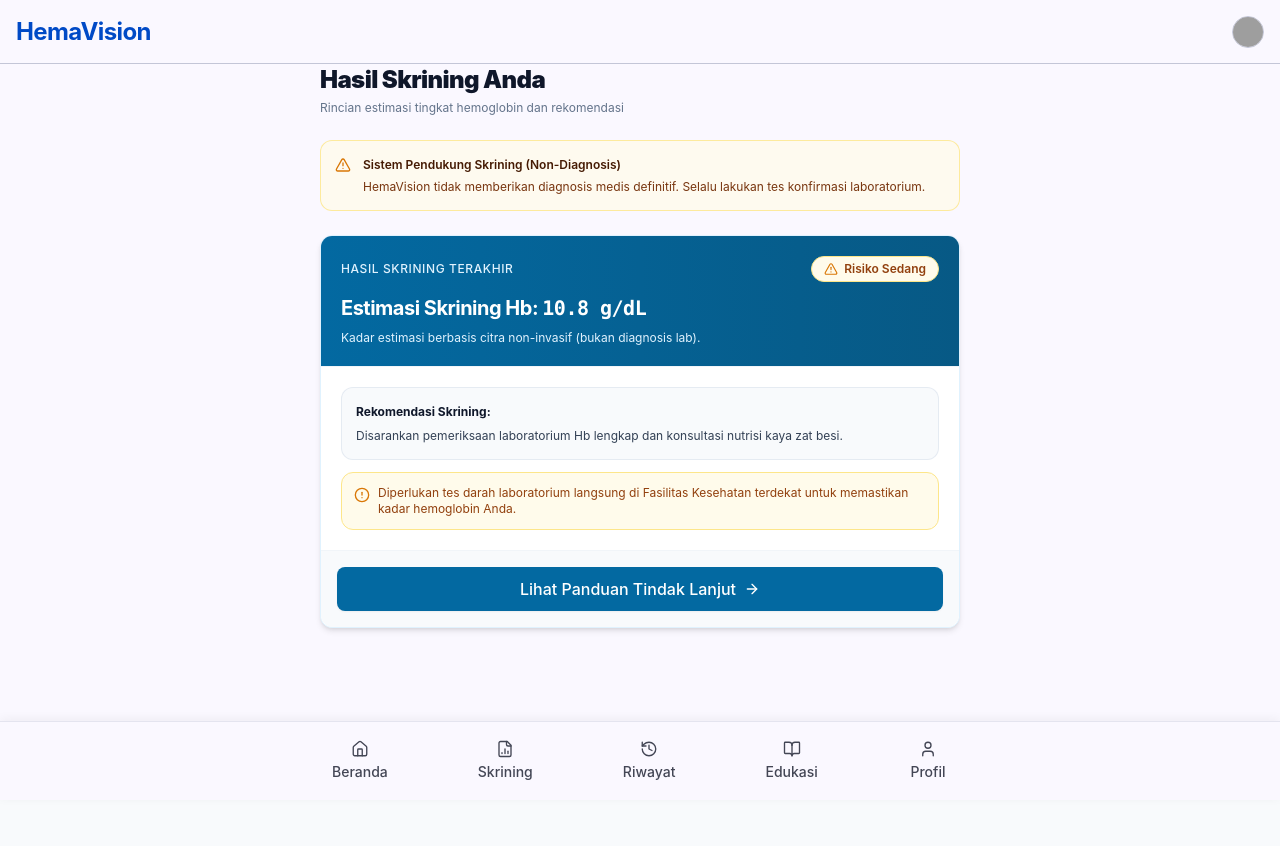
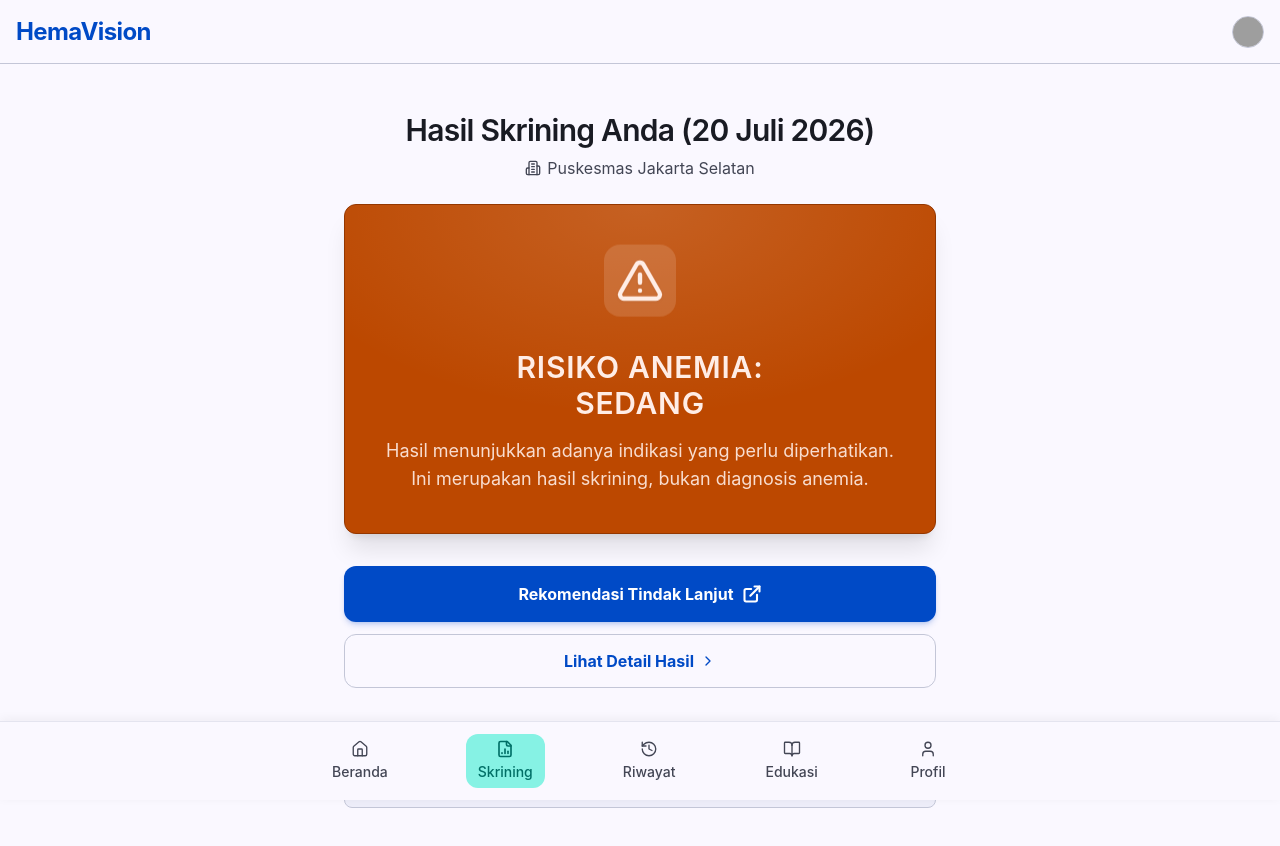
Before and after one commit to Narscode/HemaVision-anemiadetection, a Next.js app in the folder frontend/: page /pasien/hasil in a window 1280 px wide. Shown: the top 846 px of the page. Before the commit the page ends 800 px from the top, so only its background shows below. Built offline with nearby package versions, Linux system fonts and the light colour scheme; grey boxes are pictures that could not be loaded.

Commit message:
feat(pasien): implement Hasil Skrining Overview page with RISIKO ANEMIA: SEDANG warning card and follow-up button

```diff
--- a/frontend/src/app/(patient)/pasien/hasil/page.tsx
+++ b/frontend/src/app/(patient)/pasien/hasil/page.tsx
@@ -1,21 +1,152 @@
-import React from "react";
-import { getLatestResultForPatient } from "@/services/results";
-import { PatientResultCard } from "@/components/patient/PatientResultCard";
-import { MedicalDisclaimer } from "@/components/healthcare/MedicalDisclaimer";
+"use client";
 
-export default async function PatientResultPage() {
-  const result = await getLatestResultForPatient("p-001");
+import React, { useState } from "react";
+import { useRouter } from "next/navigation";
+import {
+  AlertTriangle,
+  Building2,
+  ExternalLink,
+  Info,
+  ChevronRight,
+  ShieldAlert,
+  Activity,
+  FileText,
+} from "lucide-react";
+import { ROUTES } from "@/lib/routes";
+
+export default function PatientScreeningResultOverviewPage() {
+  const router = useRouter();
+  const [showDetailModal, setShowDetailModal] = useState(false);
+
+  const handleFollowUpRecommendation = () => {
+    router.push(ROUTES.PATIENT.TINDAK_LANJUT);
+  };
 
   return (
-    <div className="space-y-6">
-      <div>
-        <h1 className="text-2xl font-black text-slate-900 tracking-tight">Hasil Skrining Anda</h1>
-        <p className="text-xs text-slate-500 mt-1">Rincian estimasi tingkat hemoglobin dan rekomendasi</p>
+    <main className="min-h-screen w-full bg-gradient-to-b from-[#FAF8FF] via-[#FAF8FF] to-[#FAF8FF] font-sans pb-28 flex flex-col items-center justify-start p-4 sm:p-6 select-none overflow-hidden">
+
+      <div className="w-full max-w-[672px] mx-auto py-6 flex flex-col items-center space-y-6 animate-pop-in">
+
+        {/* Header Title & Location */}
+        <div className="text-center space-y-2">
+          <h1 className="text-[#191B23] text-2xl sm:text-3xl font-semibold leading-snug tracking-tight">
+            Hasil Skrining Anda (20 Juli 2026)
+          </h1>
+          <div className="flex items-center justify-center gap-1.5 text-[#434655] text-base font-normal">
+            <Building2 className="w-4 h-4 text-[#434655]" />
+            <span>Puskesmas Jakarta Selatan</span>
+          </div>
+        </div>
+
+        {/* Main Screening Result Hero Card (Terracotta / Amber Warning Theme) */}
+        <div className="w-full bg-[#BC4800] rounded-xl border border-[#943700] p-8 sm:p-10 shadow-xl flex flex-col items-center text-center space-y-4 text-[#FFEDE6] animate-pop-in relative overflow-hidden group">
+
+          {/* Subtle Radial Ambient Glow */}
+          <div className="absolute inset-0 bg-[radial-gradient(ellipse_80%_80%_at_50%_0%,rgba(255,237,230,0.15)_0%,rgba(255,237,230,0)_80%)] pointer-events-none" />
+
+          {/* Animated Warning Icon Badge */}
+          <div className="p-3 bg-[#FFEDE6]/15 rounded-2xl flex items-center justify-center text-[#FFEDE6] backdrop-blur-xs animate-bounce [animation-duration:2.5s]">
+            <AlertTriangle className="w-12 h-12 text-[#FFEDE6] stroke-[2.2] drop-shadow-sm" />
+          </div>
+
+          {/* Result Level Title */}
+          <div className="space-y-1">
+            <h2 className="text-[#FFEDE6] text-2xl sm:text-3xl font-semibold leading-tight tracking-wide uppercase">
+              RISIKO ANEMIA:<br />SEDANG
+            </h2>
+          </div>
+
+          {/* Result Description */}
+          <p className="text-[#FFEDE6]/90 text-base sm:text-lg font-normal leading-relaxed max-w-lg mx-auto">
+            Hasil menunjukkan adanya indikasi yang perlu diperhatikan. Ini merupakan hasil skrining, bukan diagnosis anemia.
+          </p>
+        </div>
+
+        {/* Action Buttons Stack */}
+        <div className="w-full space-y-3 pt-2">
+
+          {/* Button 1: Rekomendasi Tindak Lanjut */}
+          <button
+            type="button"
+            onClick={handleFollowUpRecommendation}
+            className="group w-full py-4 px-6 bg-[#004AC6] hover:bg-[#003DA3] active:scale-[0.99] text-white font-bold text-sm sm:text-base rounded-xl shadow-md shadow-[#004AC6]/20 transition-all cursor-pointer flex items-center justify-center gap-2"
+          >
+            <span>Rekomendasi Tindak Lanjut</span>
+            <ExternalLink className="w-5 h-5 text-white stroke-[2.5] group-hover:translate-x-0.5 group-hover:-translate-y-0.5 transition-transform" />
+          </button>
+
+          {/* Button 2: Lihat Detail Hasil */}
+          <button
+            type="button"
+            onClick={() => setShowDetailModal(true)}
+            className="w-full py-3.5 px-6 bg-transparent hover:bg-white/80 active:scale-[0.99] border border-[#C3C6D7] text-[#004AC6] font-bold text-sm sm:text-base rounded-xl shadow-2xs transition-all cursor-pointer flex items-center justify-center gap-1.5"
+          >
+            <span>Lihat Detail Hasil</span>
+            <ChevronRight className="w-4 h-4 text-[#004AC6]" />
+          </button>
+
+        </div>
+
+        {/* Disclaimer Info Card */}
+        <div className="w-full pt-4">
+          <div className="w-full p-4 bg-[#EDEDF9] rounded-lg border border-[#C3C6D7] flex items-start gap-4 shadow-2xs">
+            <Info className="w-5 h-5 text-[#737686] flex-shrink-0 mt-0.5" />
+            <p className="text-[#434655] text-sm font-normal leading-relaxed">
+              HemaVision membantu skrining awal, tidak menggantikan diagnosis tenaga kesehatan.
+            </p>
+          </div>
+        </div>
+
       </div>
 
-      <MedicalDisclaimer compact />
+      {/* Detailed Result Breakdown Modal */}
+      {showDetailModal && (
+        <div className="fixed inset-0 z-50 bg-black/50 backdrop-blur-xs flex items-center justify-center p-4 animate-fade-in">
+          <div className="w-full max-w-[500px] bg-white rounded-2xl p-6 space-y-6 shadow-2xl animate-pop-in">
+            <div className="flex items-center justify-between border-b border-[#C3C6D7]/40 pb-4">
+              <div className="flex items-center gap-2 text-[#004AC6] font-bold text-lg">
+                <Activity className="w-5 h-5" />
+                <span>Rincian Detail Skrining</span>
+              </div>
+              <button
+                type="button"
+                onClick={() => setShowDetailModal(false)}
+                className="text-[#737686] hover:text-[#191B23] font-bold text-sm p-1"
+              >
+                ✕
+              </button>
+            </div>
 
-      {result && <PatientResultCard result={result} />}
-    </div>
+            <div className="space-y-3 text-sm text-[#434655]">
+              <div className="flex justify-between py-2 border-b border-gray-100">
+                <span className="text-[#737686]">Tanggal Skrining:</span>
+                <span className="font-semibold text-[#191B23]">20 Juli 2026</span>
+              </div>
+              <div className="flex justify-between py-2 border-b border-gray-100">
+                <span className="text-[#737686]">Estimasi Hb AI:</span>
+                <span className="font-semibold text-[#BC4800]">10.8 g/dL (Sedang)</span>
+              </div>
+              <div className="flex justify-between py-2 border-b border-gray-100">
+                <span className="text-[#737686]">Kualitas Citra Konjungtiva:</span>
+                <span className="font-semibold text-[#006F66]">Memenuhi Standar</span>
+              </div>
+              <div className="flex justify-between py-2 border-b border-gray-100">
+                <span className="text-[#737686]">Kualitas Citra Kuku & Telapak:</span>
+                <span className="font-semibold text-[#006F66]">Memenuhi Standar</span>
+              </div>
+            </div>
+
+            <button
+              type="button"
+              onClick={() => setShowDetailModal(false)}
+              className="w-full py-3 bg-[#004AC6] text-white font-semibold text-sm rounded-xl hover:bg-[#003DA3] transition-colors"
+            >
+              Tutup Rincian
+            </button>
+          </div>
+        </div>
+      )}
+
+    </main>
   );
 }
--- a/frontend/src/components/patient/PatientBottomNavigation.tsx
+++ b/frontend/src/components/patient/PatientBottomNavigation.tsx
@@ -34,7 +34,9 @@ export function PatientBottomNavigation() {
               ? pathname === ROUTES.PATIENT.HOME
               : pathname.startsWith(item.href) ||
                 (item.label === "Skrining" &&
-                  (pathname.startsWith("/pasien/Onboarding") || pathname.startsWith("/pasien/skrining")));
+                  (pathname.startsWith("/pasien/Onboarding") ||
+                   pathname.startsWith("/pasien/skrining") ||
+                   pathname.startsWith("/pasien/hasil")));
 
           return (
             <Link
```
